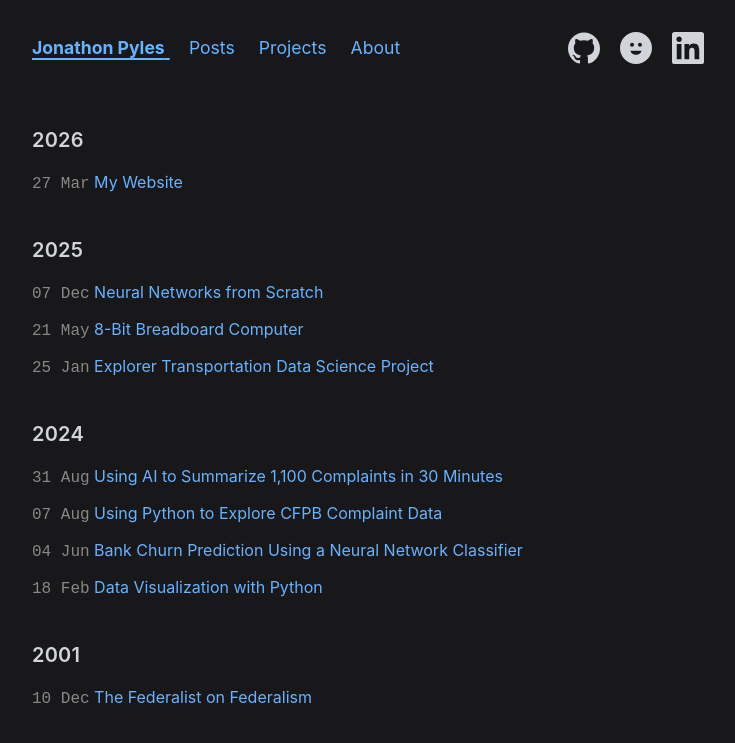
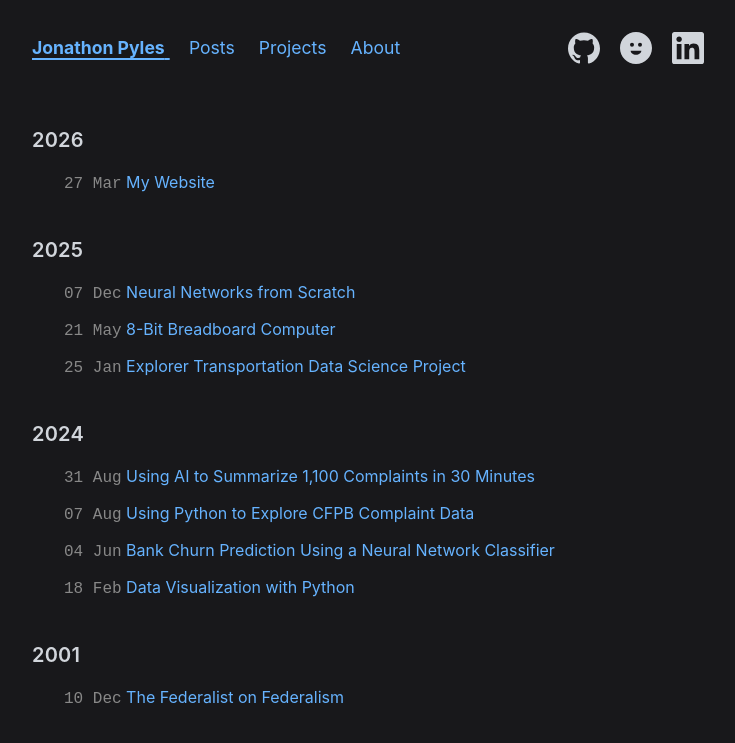
Before and after one commit to JNPyles/JNPyles.github.io, a Jekyll site: the page built from index.html, in a window 1280 px wide. Shown: the top 743 px of the page, without its empty margins (272-1007 px from the left). Built offline with Jekyll 4.4.1, drawn with Linux system fonts in a browser that asks for light colours; nearby versions of some CDN libraries.

Commit message:
Update style.css

```diff
--- a/assets/css/style.css
+++ b/assets/css/style.css
@@ -147,6 +147,7 @@ ul.post-list {
 
 ul.post-list li {
   margin-bottom: 0.8rem;
+  margin-left: 2rem;
   display: flex;
   flex-direction: column;
   font-size: 1rem;
```
